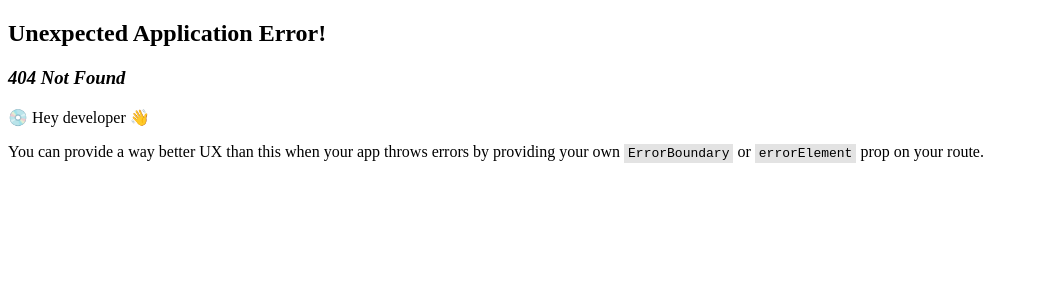
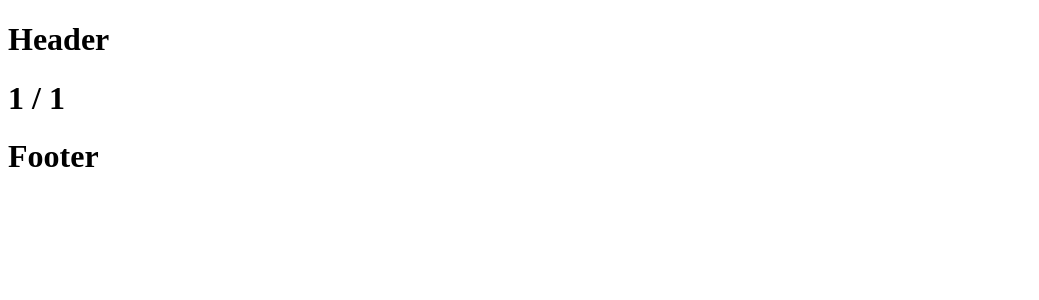
Before and after one commit to jieun-107/react-router, a React (Vite) app: page /post/1/detail/1 in a window 1280 px wide. Before the commit this address had no page. Shown: the top 300 px of the page, without its empty margins (0-1039 px from the left). Built offline with nearby package versions, Linux system fonts and the light colour scheme.

Commit message:
동적 세그먼트

```diff
--- /dev/null
+++ b/src/pages/post/Post.tsx
@@ -0,0 +1,10 @@
+import { useParams } from "react-router";
+
+export default function Post() {
+  const { id } = useParams();
+  return (
+    <>
+      <h1>Post: {id}</h1>
+    </>
+  );
+}
--- /dev/null
+++ b/src/pages/post/PostDetail.tsx
@@ -0,0 +1,10 @@
+import { useParams } from "react-router";
+
+export default function PostDetail() {
+  const { id, detail } = useParams();
+  return (
+    <>
+      <h1>{id} / {detail}</h1>
+    </>
+  );
+}
```
Also changed, not shown: src/routes/index.tsx (+10 -0 lines).
